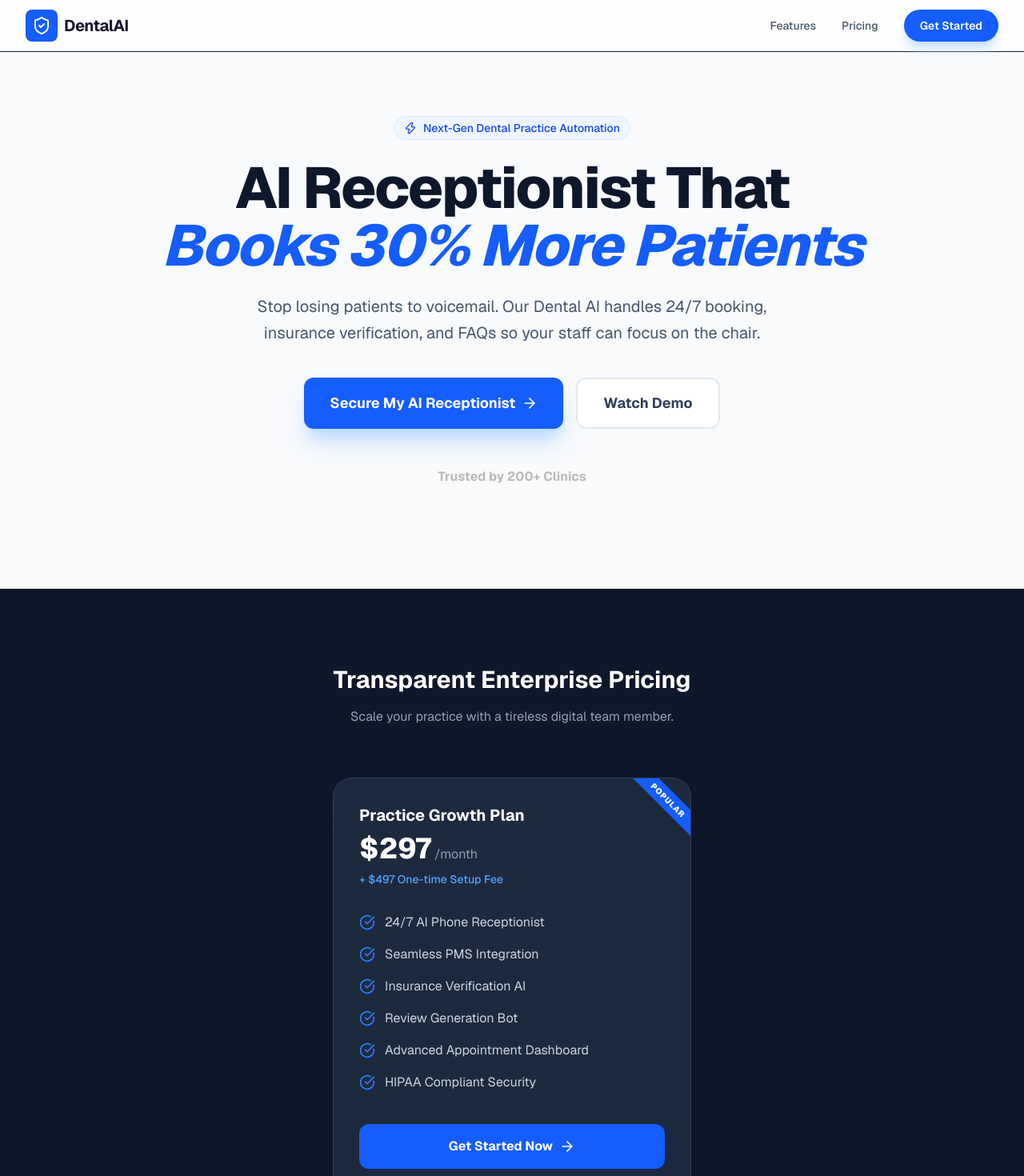
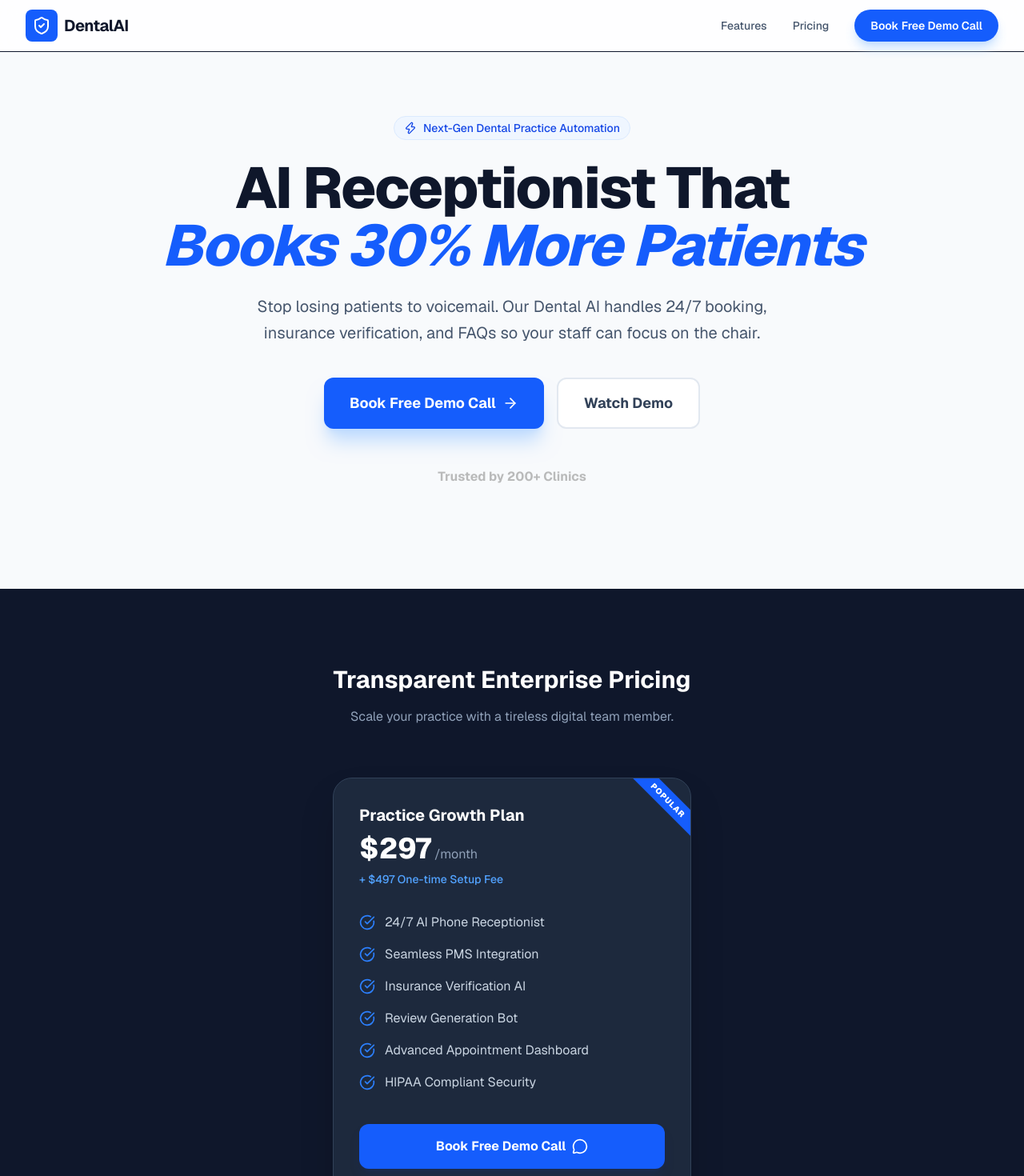
Before and after one commit to thebestlol405-wq/dental-ai-agent, a Next.js app: page / in a window 1280 px wide. Shown: the top 1470 px of the page at 80% size. Built offline with nearby package versions, Linux system fonts and the light colour scheme.

Commit message:
Remove Stripe, add WhatsApp demo booking, and Founding Client crypto special

```diff
--- a/src/app/api/checkout/route.ts
+++ /dev/null
@@ -1,45 +0,0 @@
-import { NextResponse } from 'next/next';
-import { stripe } from '@/lib/stripe';
-
-export async function POST() {
-  try {
-    const session = await stripe.checkout.sessions.create({
-      payment_method_types: ['card'],
-      line_items: [
-        {
-          price_data: {
-            currency: 'usd',
-            product_data: {
-              name: 'DentalAI Setup Fee',
-              description: 'One-time setup and integration fee',
-            },
-            unit_amount: 49700,
-          },
-          quantity: 1,
-        },
-        {
-          price_data: {
-            currency: 'usd',
-            product_data: {
-              name: 'DentalAI Monthly Subscription',
-              description: 'AI Receptionist & Automation Service',
-            },
-            unit_amount: 29700,
-            recurring: {
-              interval: 'month',
-            },
-          },
-          quantity: 1,
-        },
-      ],
-      mode: 'subscription',
-      success_url: `${process.env.NEXT_PUBLIC_BASE_URL}/success`,
-      cancel_url: `${process.env.NEXT_PUBLIC_BASE_URL}/`,
-    });
-
-    return NextResponse.json({ url: session.url });
-  } catch (error: any) {
-    console.error('Stripe error:', error);
-    return NextResponse.json({ error: error.message }, { status: 500 });
-  }
-}
--- a/src/app/page.tsx
+++ b/src/app/page.tsx
@@ -1,28 +1,10 @@
 'use client';
 
-import React, { useState } from 'react';
-import { CheckCircle, ShieldCheck, Zap, ArrowRight, Loader2 } from 'lucide-react';
+import React from 'react';
+import { CheckCircle, ShieldCheck, Zap, ArrowRight, MessageCircle } from 'lucide-react';
 
 export default function LandingPage() {
-  const [loading, setLoading] = useState(false);
-
-  const handleCheckout = async () => {
-    setLoading(true);
-    try {
-      const response = await fetch('/api/checkout', { method: 'POST' });
-      const data = await response.json();
-      if (data.url) {
-        window.location.href = data.url;
-      } else {
-        alert('Checkout failed. Please check your Stripe keys.');
-      }
-    } catch (err) {
-      console.error(err);
-      alert('Error connecting to Stripe.');
-    } finally {
-      setLoading(false);
-    }
-  };
+  const WHATSAPP_LINK = "https://wa.me/your_number_here"; // Owner can replace with their actual number
 
   return (
     <div className="min-h-screen bg-slate-50 font-sans text-slate-900">
@@ -39,13 +21,14 @@ export default function LandingPage() {
             <div className="hidden md:flex items-center space-x-8">
               <a href="#features" className="text-sm font-medium text-slate-600 hover:text-blue-600 transition">Features</a>
               <a href="#pricing" className="text-sm font-medium text-slate-600 hover:text-blue-600 transition">Pricing</a>
-              <button
-                onClick={handleCheckout}
-                disabled={loading}
-                className="bg-blue-600 text-white px-5 py-2.5 rounded-full text-sm font-semibold hover:bg-blue-700 transition shadow-lg shadow-blue-200 disabled:opacity-50"
+              <a
+                href={WHATSAPP_LINK}
+                target="_blank"
+                rel="noopener noreferrer"
+                className="bg-blue-600 text-white px-5 py-2.5 rounded-full text-sm font-semibold hover:bg-blue-700 transition shadow-lg shadow-blue-200"
               >
-                {loading ? <Loader2 className="animate-spin h-4 w-4" /> : 'Get Started'}
-              </button>
+                Book Free Demo Call
+              </a>
             </div>
           </div>
         </div>
@@ -67,18 +50,15 @@ export default function LandingPage() {
               Stop losing patients to voicemail. Our Dental AI handles 24/7 booking, insurance verification, and FAQs so your staff can focus on the chair.
             </p>
             <div className="flex flex-col sm:flex-row justify-center gap-4">
-              <button
-                onClick={handleCheckout}
-                disabled={loading}
-                className="bg-blue-600 text-white px-8 py-4 rounded-xl text-lg font-bold hover:bg-blue-700 transition-all shadow-xl shadow-blue-200 flex items-center justify-center gap-2 group disabled:opacity-50"
+              <a
+                href={WHATSAPP_LINK}
+                target="_blank"
+                rel="noopener noreferrer"
+                className="bg-blue-600 text-white px-8 py-4 rounded-xl text-lg font-bold hover:bg-blue-700 transition-all shadow-xl shadow-blue-200 flex items-center justify-center gap-2 group"
               >
-                {loading ? <Loader2 className="animate-spin h-5 w-5" /> : (
-                  <>
-                    Secure My AI Receptionist
-                    <ArrowRight className="h-5 w-5 group-hover:translate-x-1 transition" />
-                  </>
-                )}
-              </button>
+                Book Free Demo Call
+                <ArrowRight className="h-5 w-5 group-hover:translate-x-1 transition" />
+              </a>
               <button className="bg-white text-slate-700 border-2 border-slate-200 px-8 py-4 rounded-xl text-lg font-bold hover:bg-slate-50 transition">
                 Watch Demo
               </button>
@@ -128,18 +108,25 @@ export default function LandingPage() {
               ))}
             </ul>
 
-            <button
-              onClick={handleCheckout}
-              disabled={loading}
-              className="w-full bg-blue-600 hover:bg-blue-500 text-white font-bold py-4 rounded-xl transition shadow-lg shadow-blue-900/20 flex items-center justify-center gap-2 disabled:opacity-50"
+            <a
+              href={WHATSAPP_LINK}
+              target="_blank"
+              rel="noopener noreferrer"
+              className="w-full bg-blue-600 hover:bg-blue-500 text-white font-bold py-4 rounded-xl transition shadow-lg shadow-blue-900/20 flex items-center justify-center gap-2"
             >
-              {loading ? <Loader2 className="animate-spin h-5 w-5" /> : (
-                <>
-                  Get Started Now
-                  <ArrowRight className="h-5 w-5" />
-                </>
-              )}
-            </button>
+              Book Free Demo Call
+              <MessageCircle className="h-5 w-5" />
+            </a>
+
+            <div className="mt-8 pt-6 border-t border-slate-700 text-center">
+              <p className="text-blue-400 font-bold text-sm">
+                Founding Client Special: $397 USDC
+              </p>
+              <p className="text-slate-500 text-xs mt-1">
+                DM for wallet address.
+              </p>
+            </div>
+
             <p className="text-center text-slate-500 text-xs mt-4">
               Cancel anytime. 30-day money-back guarantee.
             </p>
--- a/src/lib/stripe.ts
+++ /dev/null
@@ -1,5 +0,0 @@
-import Stripe from 'stripe';
-
-export const stripe = new Stripe(process.env.STRIPE_SECRET_KEY!, {
-  apiVersion: '2025-01-27-preview' as any,
-});
```
